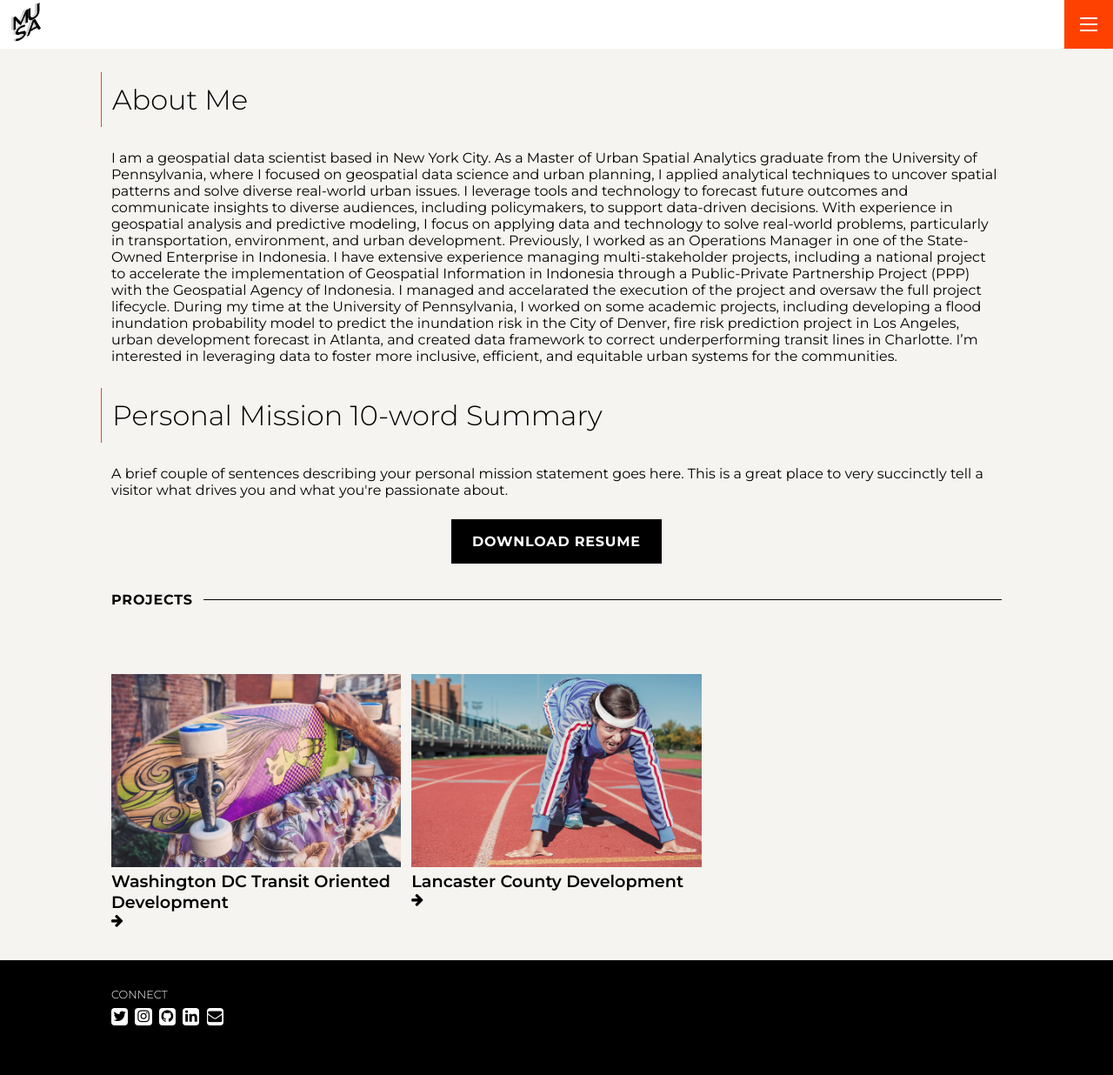
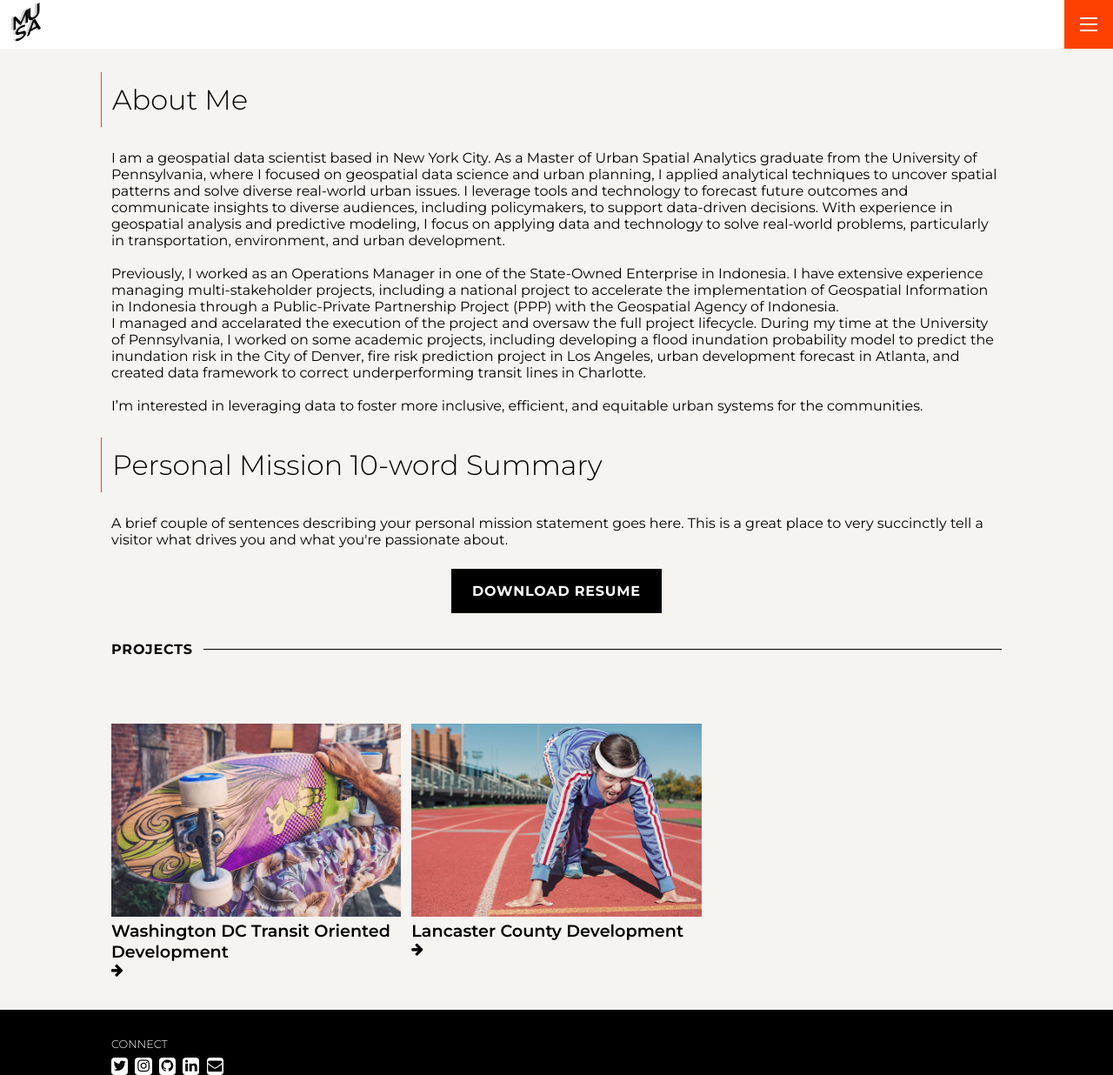
Before and after one commit to jonathan-manurung/portfolio, a Jekyll site: the page built from index.md, in a window 1280 px wide and 1236 px high. Shown: the whole window at 87% size. Built offline with Jekyll 4.4.1, drawn with Linux system fonts in a browser that asks for light colours.

```diff
--- a/_layouts/home.html
+++ b/_layouts/home.html
@@ -7,8 +7,8 @@ layout: default
  <section class="about-container">
     <h1>About Me</h1>
     <p>
-      I am a geospatial data scientist based in New York City. As a Master of Urban Spatial Analytics graduate from the University of Pennsylvania, where I focused on geospatial data science and urban planning, I applied analytical techniques to uncover spatial patterns and solve diverse real-world urban issues. I leverage tools and technology to forecast future outcomes and communicate insights to diverse audiences, including policymakers, to support data-driven decisions. With experience in geospatial analysis and predictive modeling, I focus on applying data and technology to solve real-world problems, particularly in transportation, environment, and urban development.
-      Previously, I worked as an Operations Manager in one of the State-Owned Enterprise in Indonesia. I have extensive experience managing multi-stakeholder projects, including a national project to accelerate the implementation of Geospatial Information in Indonesia through a Public-Private Partnership Project (PPP) with the Geospatial Agency of Indonesia. I managed and accelarated the execution of the project and oversaw the full project lifecycle. During my time at the University of Pennsylvania, I worked on some academic projects, including developing a flood inundation probability model to predict the inundation risk in the City of Denver, fire risk prediction project in Los Angeles, urban development forecast in Atlanta, and created data framework to correct underperforming transit lines in Charlotte.
+      I am a geospatial data scientist based in New York City. As a Master of Urban Spatial Analytics graduate from the University of Pennsylvania, where I focused on geospatial data science and urban planning, I applied analytical techniques to uncover spatial patterns and solve diverse real-world urban issues. I leverage tools and technology to forecast future outcomes and communicate insights to diverse audiences, including policymakers, to support data-driven decisions. With experience in geospatial analysis and predictive modeling, I focus on applying data and technology to solve real-world problems, particularly in transportation, environment, and urban development. <br> <br>
+      Previously, I worked as an Operations Manager in one of the State-Owned Enterprise in Indonesia. I have extensive experience managing multi-stakeholder projects, including a national project to accelerate the implementation of Geospatial Information in Indonesia through a Public-Private Partnership Project (PPP) with the Geospatial Agency of Indonesia. <br> I managed and accelarated the execution of the project and oversaw the full project lifecycle. During my time at the University of Pennsylvania, I worked on some academic projects, including developing a flood inundation probability model to predict the inundation risk in the City of Denver, fire risk prediction project in Los Angeles, urban development forecast in Atlanta, and created data framework to correct underperforming transit lines in Charlotte. <br> <br>
       I’m interested in leveraging data to foster more inclusive, efficient, and equitable urban systems for the communities.
     </p>
   </section>
```
